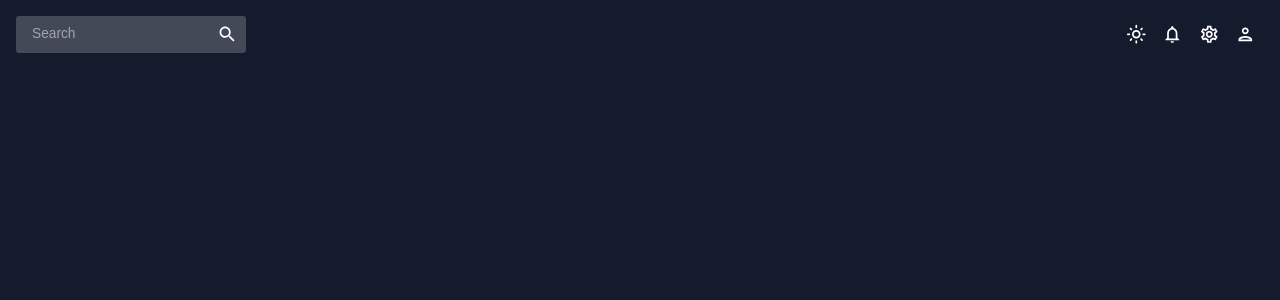
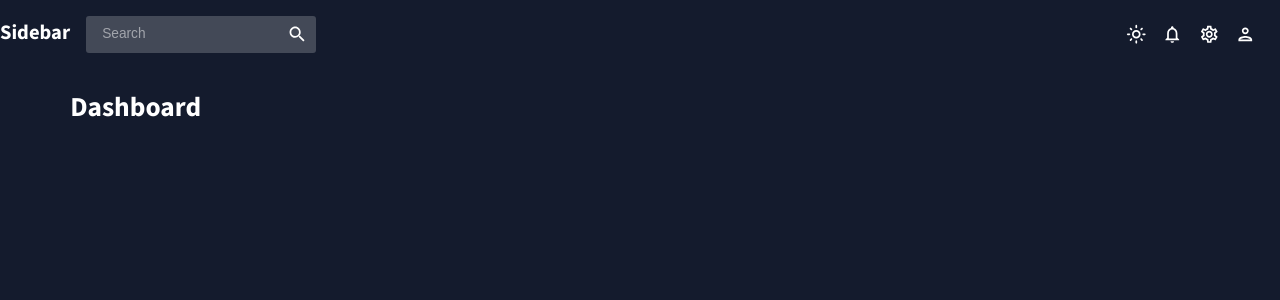
Before and after one commit to briancharlow/dashboard, a React (Create React App) app: page / in a window 1280 px wide. Shown: the top 300 px of the page. Built offline with nearby package versions, Linux system fonts and the light colour scheme.

Commit message:
sets up routes in the app file

```diff
--- a/src/App.js
+++ b/src/App.js
@@ -1,6 +1,22 @@
 import { ColorModeContext, useMode } from "./theme";
 import { CssBaseline, ThemeProvider } from "@mui/material";
+import { Route, Routes } from "react-router-dom";
 import Topbar from "./scenes/global/Topbar";
+import Sidebar from "./scenes/global/Sidebar";
+import Dashboard from "./scenes/dashboard";
+// import Team from "./scenes/team";
+// import Invoices from "./scenes/invoices";
+// import Contacts from "./scenes/contacts";
+// import Bar from "./scenes/bar";
+// import Form from "./scenes/form";
+// import Line from "./scenes/line";
+// import Pie from "./scenes/pie";
+// import FAQ from "./scenes/faq";
+// import Geography from "./scenes/geography";
+// import Calender from "./scenes/calender";
+
+
+
 
 function App() {
     const [theme, colorMode] = useMode();
@@ -9,9 +25,22 @@
             <ThemeProvider theme={theme}>
                 <CssBaseline />
                 <div className="app">
+                    <Sidebar />
                     <main className="content">
                         <Topbar />
-
+                        <Routes>
+                            <Route path="/" element={<Dashboard />} />
+                            {/* <Route path="/team" element={<Team />} /> */}
+                            {/* <Route path="/invoices" element={<Invoices />} /> */}
+                            {/* <Route path="/contacts" element={<Contacts />} /> */}
+                            {/* <Route path="/bar" element={<Bar />} /> */}
+                            {/* <Route path="/form" element={<Form />} /> */}
+                            {/* <Route path="/line" element={<Line />} /> */}
+                            {/* <Route path="/pie" element={<Pie />} /> */}
+                            {/* <Route path="/faq" element={<FAQ />} /> */}
+                            {/* <Route path="/geography" element={<Geography />} /> */}
+                            {/* <Route path="/calender" element={<Calender />} /> */}
+                        </Routes>
                     </main>
                 </div>
             </ThemeProvider>
```
